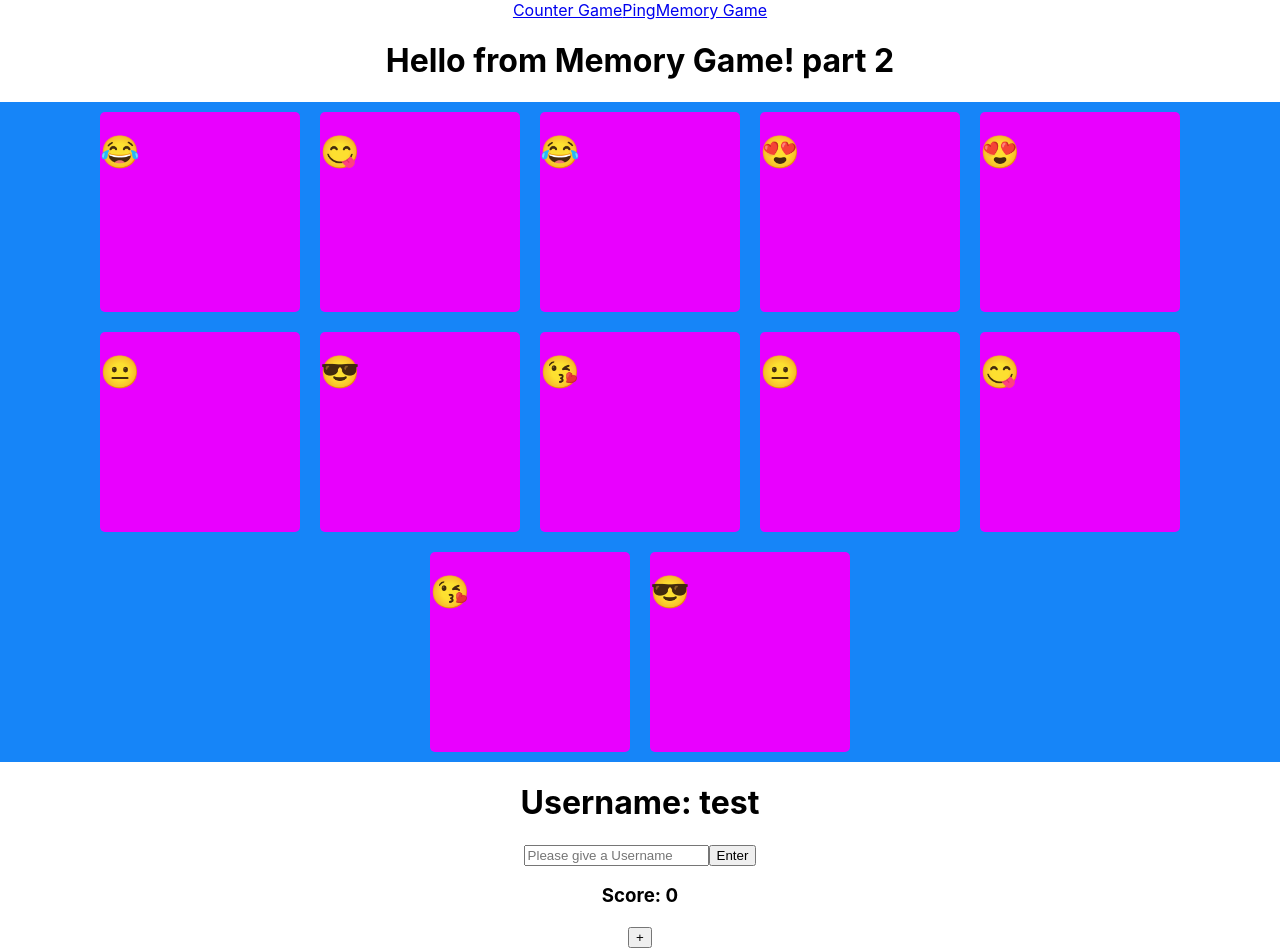
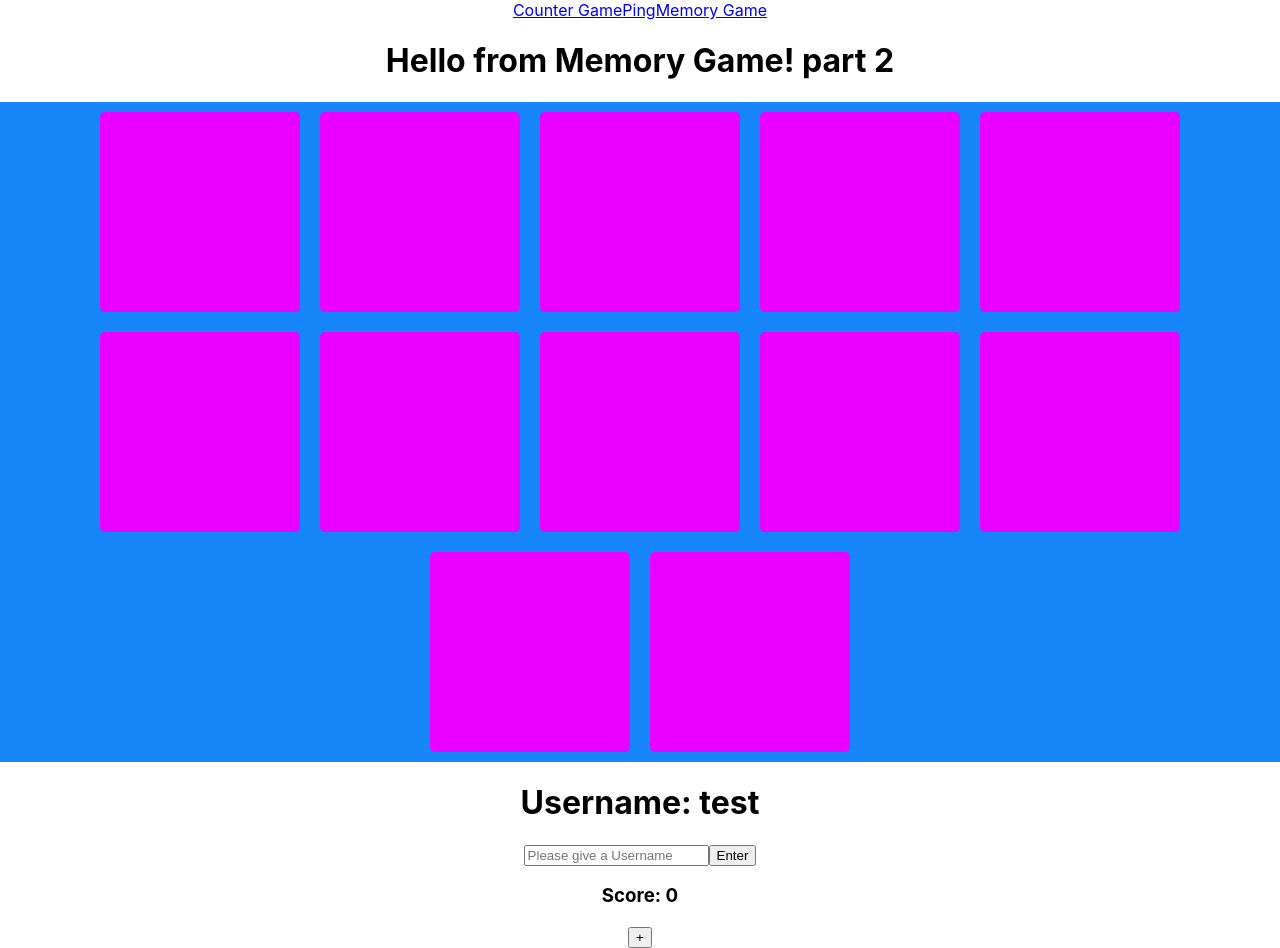
Before and after one commit to DigitalCraftsStudents/dev-arcade, a React (Create React App) app in the folder client/: page /memory in a window 1280 px wide. Built offline with nearby package versions, Linux system fonts and the light colour scheme.

Commit message:
flip card faces

```diff
--- a/client/src/games/memory/components/Board.jsx
+++ b/client/src/games/memory/components/Board.jsx
@@ -1,12 +1,14 @@
 import React, { useState } from "react";
 import Card from "./Card";
 import styled from "styled-components";
+
 function Board() {
   const Grid = styled.div`
 display: "grid";
 font-family: 'Courier New', Courier, monospace;
 `
   const possibleCardFaces = ["😋", "😋", "😎", "😎", "😐", "😐", "😘", "😘", "😍", "😍", "😂", "😂"];
+
   const shuffle = (array = []) => {
     let randIndex;
     for (let currentIndex = array.length - 1; currentIndex > 0; currentIndex--) {
@@ -18,7 +20,9 @@ font-family: 'Courier New', Courier, monospace;
     }
     return array;
   };
+
   const [shuffledCards] = useState(shuffle(possibleCardFaces)); // initialize state
+
   return (
     <div style={{ background: "rgb(22,133,248)" }}>
       <Grid>
--- a/client/src/games/memory/components/Card.css
+++ b/client/src/games/memory/components/Card.css
@@ -15,8 +15,12 @@
 
   }
 
-.clicked {
+.memo-clicked {
   background-color: #3d144c;
+}
+
+.memo-hidden{
+  visibility: hidden;
 }
 
 
--- a/client/src/games/memory/components/Card.jsx
+++ b/client/src/games/memory/components/Card.jsx
@@ -5,13 +5,20 @@ function Card(props) {
 
     const [isClicked, setIsClicked] = useState(false);
 
-    function handleClick(){
+    // const [selectedCards, setSelectedCards] = useState([])
+
+    function handleClick(event){
         setIsClicked(true);
+        console.log(event.target.class);
     }
 
+    // function checkMatch(){
+    //     setSelectedCards
+    // }
+
     return (
-        <div className={`memo-card-container ${isClicked ? "clicked" : ""}`} onClick={handleClick}>
-            <h1>{props.face}</h1>
+        <div className={`memo-card-container ${isClicked ? "memo-clicked" : ""}`} onClick={handleClick}>
+            <h1 className={`memo-card-face ${isClicked ? "" : "memo-hidden"}`} name={props.face}>{props.face}</h1>
         </div>
     )
 }
```
